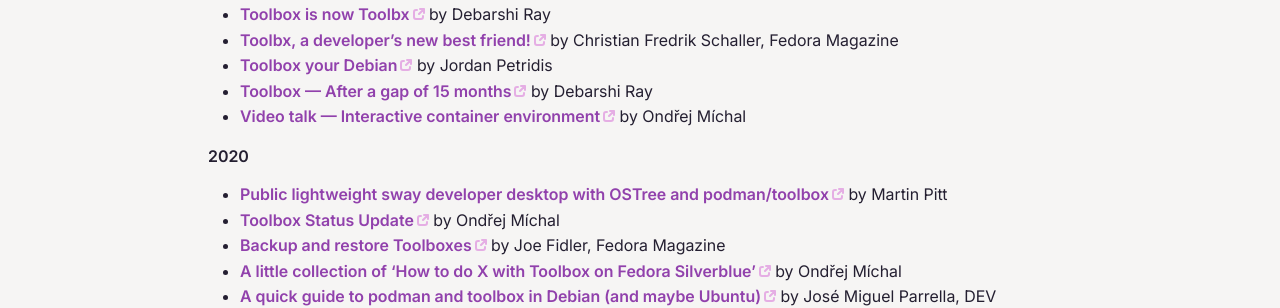
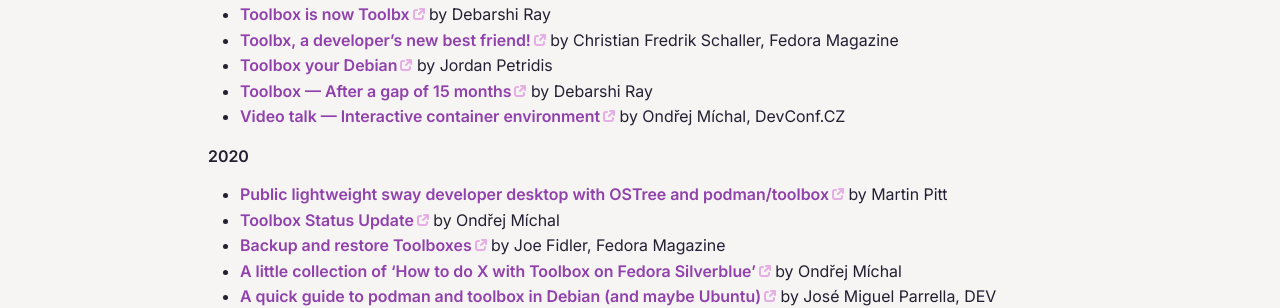
Before and after one commit to containers/containertoolbx.org, a Jekyll site: the page built from articles.md, in a window 1280 px wide and 900 px high, scrolled down 1119 px. Shown: the part 154-462 px from the top of the window. Built offline with Jekyll 4.4.1, drawn with Linux system fonts in a browser that asks for light colours.

Commit message:
Mention the event for video recordings of talks (part 2)

```diff
--- a/articles.md
+++ b/articles.md
@@ -44,7 +44,7 @@
 * [Toolbx, a developer's new best friend!](https://fedoramagazine.org/toolbx-a-developers-new-best-friend/) by Christian Fredrik Schaller, Fedora Magazine
 * [Toolbox your Debian](https://blogs.gnome.org/alatiera/2021/03/03/toolbox-your-debian/) by Jordan Petridis
 * [Toolbox — After a gap of 15 months](https://debarshiray.wordpress.com/2021/01/14/toolbox-after-a-gap-of-15-months/) by Debarshi Ray
-* [Video talk — Interactive container environment](https://www.youtube.com/watch?v=qdpg-zBvNz8) by Ondřej Míchal
+* [Video talk — Interactive container environment](https://www.youtube.com/watch?v=qdpg-zBvNz8) by Ondřej Míchal, DevConf.CZ
 
 #### 2020
 * [Public lightweight sway developer desktop with OSTree and podman/toolbox](https://piware.de/post/2020-12-13-ostree-sway/) by Martin Pitt
```
